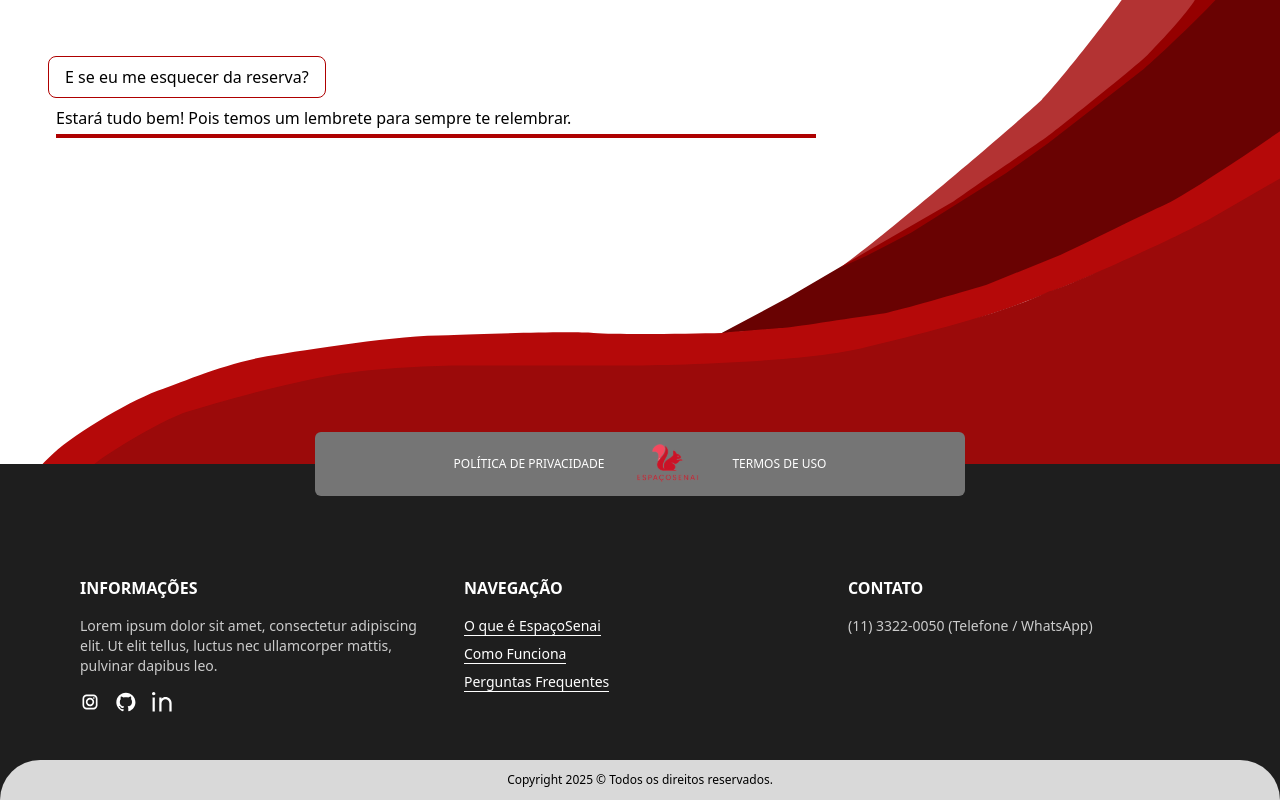
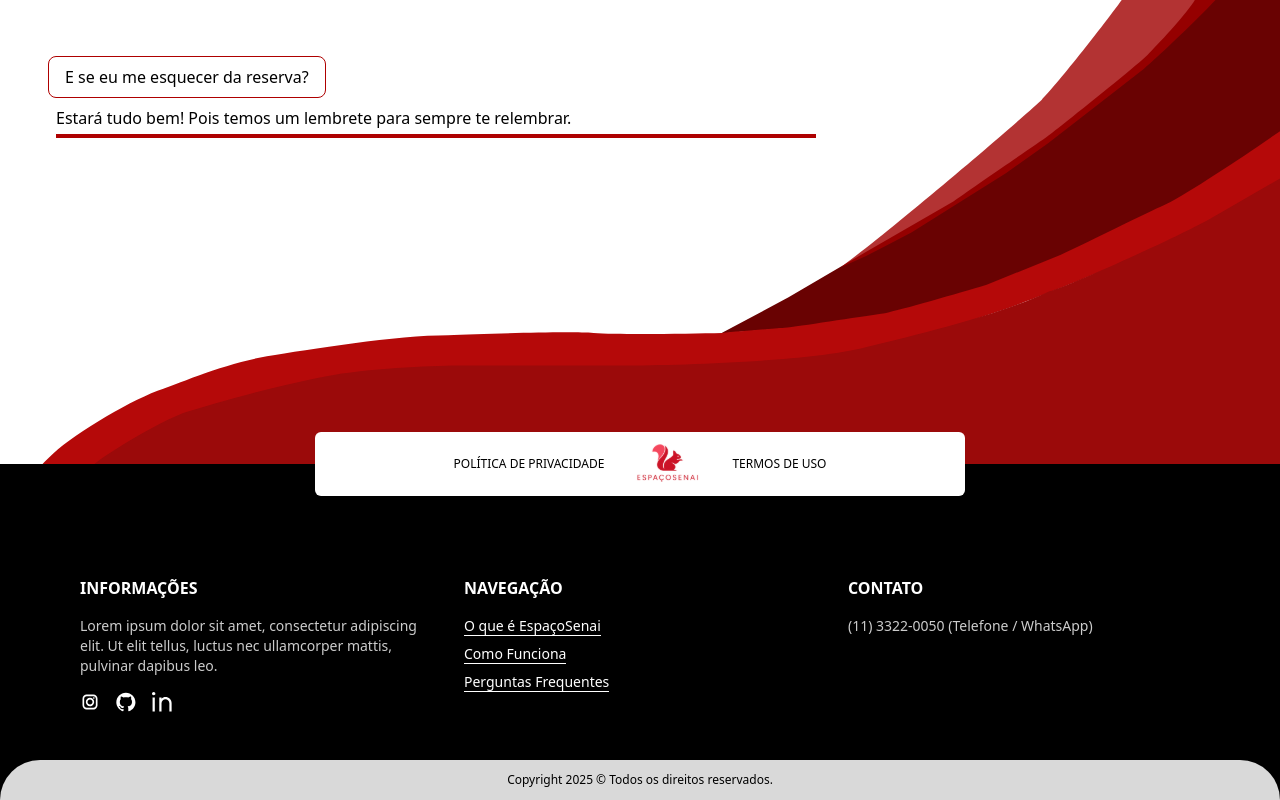
Before and after one commit to EspacoSenai/EspacoSenai.FrontWeb, a React (Vite) app: page / in a window 1280 px wide. Shown: the part 1659-2459 px from the top of the page. Built offline with nearby package versions, Linux system fonts and the light colour scheme.

Commit message:
feat: atualizando algumas cores da landingPage

```diff
--- a/src/components/footer.jsx
+++ b/src/components/footer.jsx
@@ -4,14 +4,14 @@ export default function Footer() {
   return (
     <>
       {/* Retângulo branco superior com logo e links */}
-      <div className="bg-[#757575] mt-[230px] w-[90%] max-w-[650px] h-16 rounded-md mx-auto -mb-8 relative z-20 flex justify-center items-center gap-6 px-6">
-        <a href="#" className="text-white text-xs hover:underline hover:text-white">POLÍTICA DE PRIVACIDADE</a>
+      <div className="bg-[#FFFFFF] mt-[230px] w-[90%] max-w-[650px] h-16 rounded-md mx-auto -mb-8 relative z-20 flex justify-center items-center gap-6 px-6">
+        <a href="#" className="text-black text-xs hover:underline hover:text-black">POLÍTICA DE PRIVACIDADE</a>
         <img src="src/assets/EspacoSenai.svg" alt="Logo EspaçoSenai" className="w-[80px]" />
-        <a href="#" className="text-white text-xs hover:underline hover:text-white">TERMOS DE USO</a>
+        <a href="#" className="text-black text-xs hover:underline hover:text-black">TERMOS DE USO</a>
       </div>
 
       {/* Rodapé principal */}
-      <footer className="bg-[#1E1E1E] text-white pt-32 lg:pt-28  relative z-10">
+      <footer className="bg-black text-white pt-32 lg:pt-28  relative z-10">
         <div className="max-w-6xl mx-auto px-4 grid grid-cols-1 md:grid-cols-3 gap-8 text-sm">
 
           {/* INFORMAÇÕES */}
--- a/src/components/header.jsx
+++ b/src/components/header.jsx
@@ -16,7 +16,7 @@ export default function Header() {
   };
 
   return (
-    <header className="w-full flex justify-center px-6 py-4 bg-white dark:bg-[#1a1a1a] transition-colors duration-300">
+    <header className="w-full flex justify-center px-6 py-4 bg-white dark:bg-[#0B0B0B] transition-colors duration-300">
       <div className="w-full max-w-7xl flex justify-between items-center border-b border-[#A6A3A3] dark:border-[#444]">
         {/* Logo */}
         <div className="flex items-center gap-2">
--- a/src/components/main.jsx
+++ b/src/components/main.jsx
@@ -2,7 +2,7 @@ import React from 'react';
 
 export default function Main() {
   return (
-    <main className="bg-white dark:bg-[#1a1a1a] scroll-smooth">
+    <main className="bg-white dark:bg-[#0B0B0B] scroll-smooth">
       {/* Seção: O que é o EspaçoSenai? */}
       <img src="src/assets/ondaLandinpage.svg" alt="Onda landingpage" className="w-full" />
 
@@ -28,7 +28,7 @@ export default function Main() {
       <div className="border-t-2 border-gray-300 dark:border-gray-600 mx-8 mt-[-50px]"></div>
 
       {/* Seção: Como Funciona */}
-      <section id="comoFunciona" className="bg-white dark:bg-[#1a1a1a] py-12 px-6 md:px-12">
+      <section id="comoFunciona" className="bg-white dark:bg-[#0B0B0B] py-12 px-6 md:px-12">
         <h2 className="text-[#AE0000] text-4xl font-medium mb-9 relative">
           <div className="absolute top-2 left-[-10px] w-1 h-7 bg-[#AE0000] rounded-full"></div>
           Como <span className='text-black dark:text-white'> Funciona?</span>
@@ -79,7 +79,7 @@ export default function Main() {
       <div className="border-t-2 border-gray-300 dark:border-gray-600 mx-8 mt-[0px] mb-3"></div>
 
       {/* Seção: Perguntas Frequentes */}
-      <section id="faq" className="px-6 md:px-12 py-16 bg-white dark:bg-[#1a1a1a] relative z-10">
+      <section id="faq" className="px-6 md:px-12 py-16 bg-white dark:bg-[#0B0B0B] relative z-10">
         <h2 className="text-2xl md:text-3xl font-semibold mb-6 relative">
           <div className="absolute top-2 left-[-10px] w-1 h-7 bg-[#AE0000] rounded-full z-0"></div>
           <span className="pl-2 text-black dark:text-white">
--- a/src/index.css
+++ b/src/index.css
@@ -18,7 +18,7 @@
   -moz-osx-font-smoothing: grayscale;
 }
 .dark body {
-  background-color: #1a1a1a;
+  background-color: #0B0B0B;
   color: white;
 }
 
```
